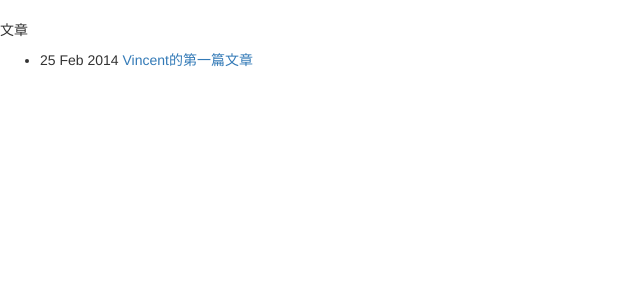
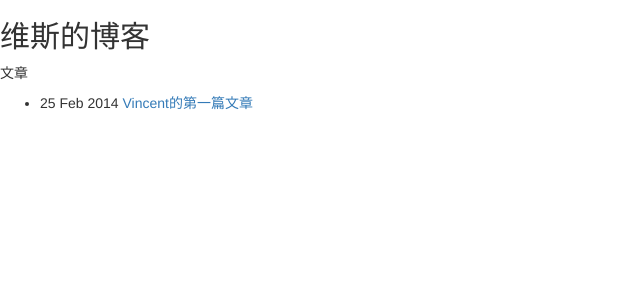
Before and after one commit to vince67/vince67.github.io, a Jekyll site: the page built from index.html, in a window 1280 px wide. Shown: the top 300 px of the page, without its empty margins (0-640 px from the left). Built offline with Jekyll 4.4.1, drawn with Linux system fonts in a browser that asks for light colours; nearby versions of some CDN libraries.

Commit message:
FIX: fixed site title

```diff
--- a/_layouts/default.html
+++ b/_layouts/default.html
@@ -2,7 +2,7 @@
 <html>
 <head>
   <meta http-equiv="content-type" content="text/html; charset=utf-8" />
-    <title>{{ site.sitetitle }}</title>
+    <title>{{ page.title }}</title>
     <link rel="stylesheet" href="http://cdn.bootcss.com/twitter-bootstrap/3.0.3/css/bootstrap.min.css">
 </head>
 
--- a/index.html
+++ b/index.html
@@ -3,7 +3,7 @@
     title: 维斯的博客
 ---
 
-<h2>{{ site.sitetitle }}</h2>
+<h2>{{ page.title }}</h2>
   <p>文章</p>
     <ul>
       {% for post in site.posts %}
```
